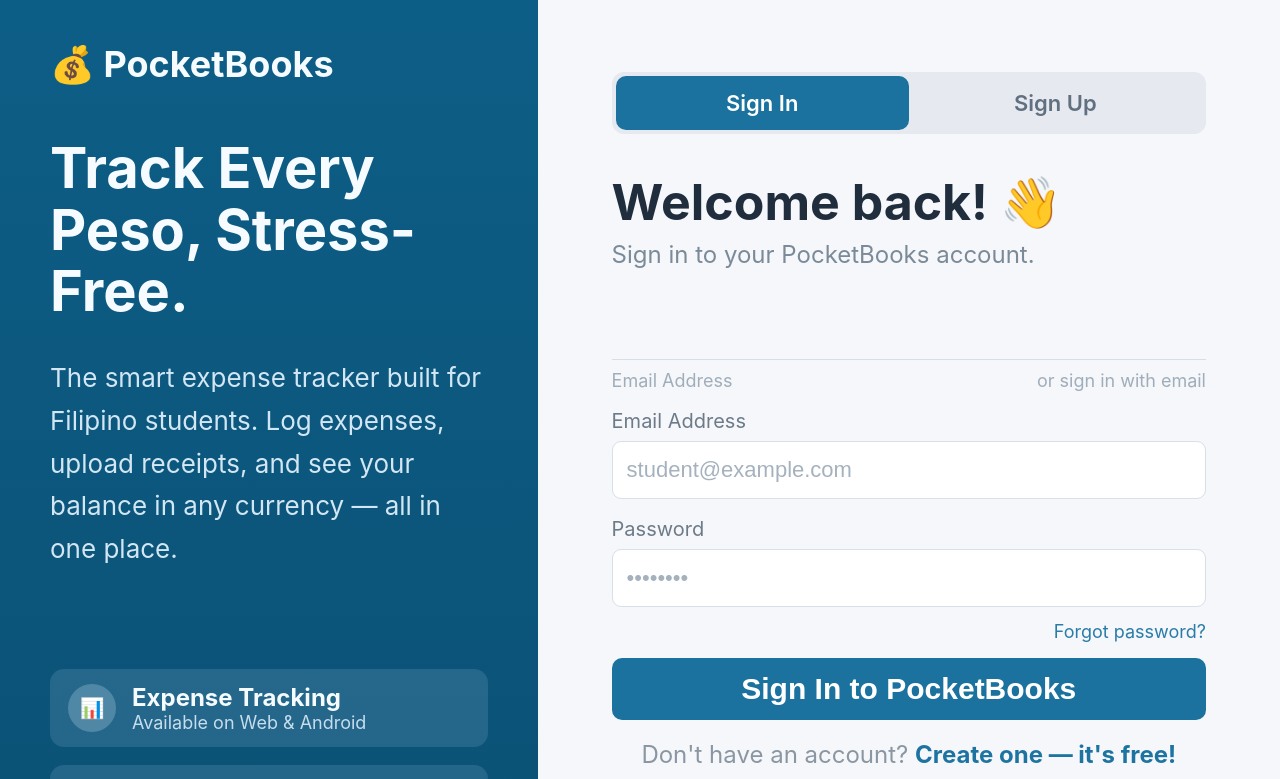
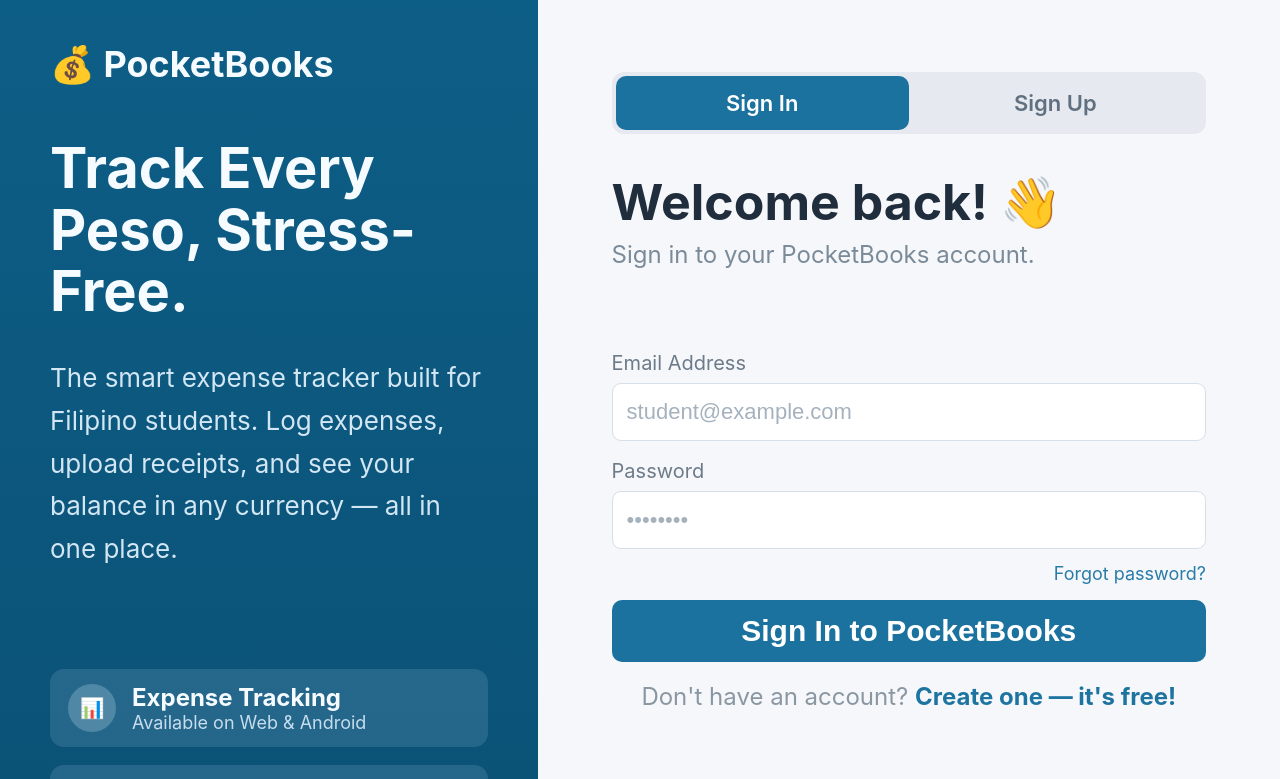
Before and after one commit to jskakk/IT342_PocketBooks_G4_Base, a React app in the folder frontend/: page /login in a window 1280 px wide. Shown: the top 779 px of the page. Built offline with nearby package versions, Linux system fonts and the light colour scheme; no server answers; the HTML template or start-up script is replaced by a standard one.

Commit message:
Remove auth separator helper texts from AuthPage

```diff
--- a/frontend/src/features/auth/pages/AuthPage.jsx
+++ b/frontend/src/features/auth/pages/AuthPage.jsx
@@ -213,11 +213,6 @@
               </div>
             )}
 
-            <div className="separator">
-              <span>{isRegister ? 'Create with email' : 'Email Address'}</span>
-              <span>{isRegister ? 'required fields' : 'or sign in with email'}</span>
-            </div>
-
             {isRegister && (
               <>
                 <label className="field-label" htmlFor="name">
```
